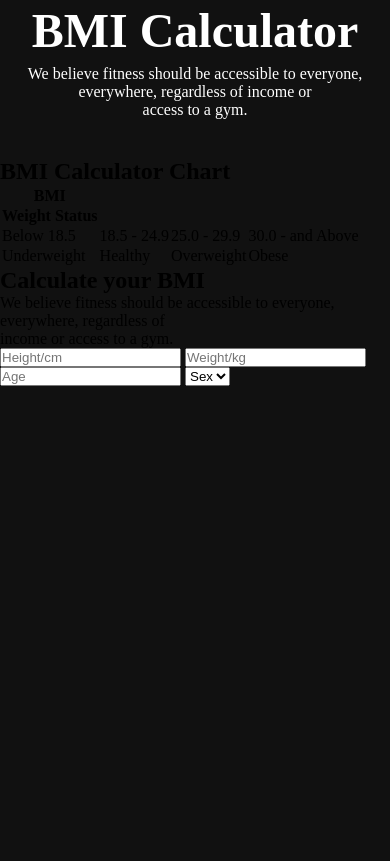
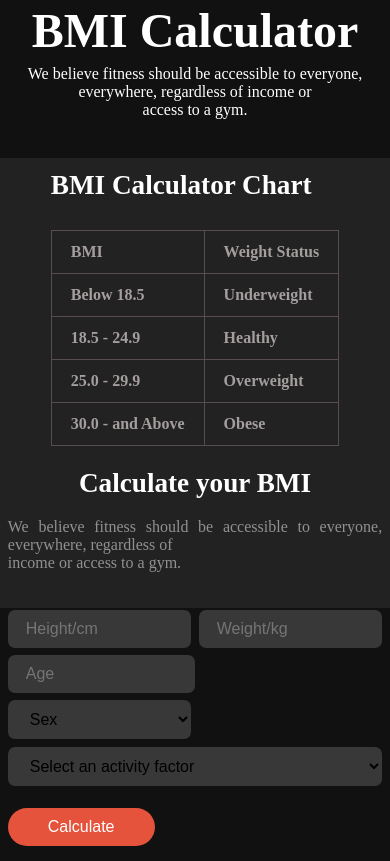
Before and after one commit to siamkhan7426/Assignmnet-2, a plain HTML site: page index.html in a window 390 px wide. Shown: the part 2197-3058 px from the top of the page. Before the commit the page ends 2583 px from the top, so only its background shows below. Drawn offline with Linux system fonts and the light colour scheme.

Commit message:
bmi calculter section and responsive section done

```diff
--- a/css/responsive.css
+++ b/css/responsive.css
@@ -1,7 +1,10 @@
 
 
-@media screen and (max-width: 1200px) {
-
+@media screen and (max-width: 900px) {
+    .bmi-child-section-flex{
+        gap: 10%;
+        align-items: center;
+    }
 }
 
 @media screen and (max-width:570px) {
@@ -56,4 +59,17 @@
     border-radius: 6%;
     text-align: center;
 }
+.bmi-child-section-flex{
+    flex-direction: column;
+}
+.bmi-calculter h1{
+    text-align: center;
+    margin-top: 4%;
+}
+.bmi-calculter p{
+    margin-bottom: 5%;
+}
+
+
+
     }
--- a/css/style.css
+++ b/css/style.css
@@ -244,3 +244,114 @@ body{
     color: #FFFFFF;
     margin-bottom: 10%;
 }
+
+.bmi-main-section{
+    background-color: #222222;
+    max-width: 1400px;
+    height: 450px;
+    padding: 3% 2%;
+
+}
+.bmi-child-section-flex{
+    display: flex;
+    justify-content: space-around;
+    align-items: center;
+    flex-direction: row;
+
+}
+.bmi-chart table, td, th{
+    border: 1px solid #584d4d;
+    text-align: justify;
+    padding: 12px 19px;
+    color: #a59e9e;
+    margin-top: 10%;
+}
+.bmi-chart table{
+   border-collapse: collapse;
+}
+.bmi-chart h1{
+    font-size: 1.7rem;
+    color: #FFFFFF;
+    font-weight: bold;
+}
+
+
+.bmi-calculter{
+    text-align: justify;
+    margin-top: 2%;
+
+}
+.bmi-calculter h1{
+    font-size: 1.7rem;
+    color: #FFFFFF;
+    margin-bottom: 5%;
+
+}
+.bmi-calculter p{
+
+    color: #FFFFFF80;
+
+}
+
+.input-text{
+    display: flex;
+    gap: 2%;
+}
+input#height{
+    width: 50%;
+    padding: 10px 18px;
+    border-radius: 7px;
+    background: #383838;
+    border: 0;
+    font-size: 1rem;
+    margin-top: 5%;
+    margin-bottom: 2%;
+}
+input#weight{
+    width: 50%;
+    padding: 10px 18px;
+    border-radius: 7px;
+    background: #383838;
+    border: 0;
+    font-size: 1rem;
+    margin-top: 5%;
+    margin-bottom: 2%;
+}
+input#age{
+    width: 50%;
+    padding: 10px 18px;
+    border-radius: 7px;
+    background: #383838;
+    border: 0;
+    font-size: 1rem;
+    margin-bottom: 2%;
+}
+select#sex{
+    width: 49%;
+    padding: 10px 18px;
+    border-radius: 7px;
+    background: #383838;
+    border: 0;
+    font-size: 1rem;
+    margin-bottom: 2%;
+}
+select#active{
+    width: 100%;
+    padding: 10px 18px;
+    border-radius: 7px;
+    background: #383838;
+    border: 0;
+    font-size: 1rem;
+    margin-bottom: 2%;
+}
+.calculate{
+    background-color: #E6533C;
+    padding: 10px 40px;
+    border-radius: 42px;
+    border: none;
+    text-align: center;
+    color: #FFFFFF;
+    font-size: 1rem;
+    margin-top: 4%;
+    margin-bottom: 4%;
+}
--- a/index.html
+++ b/index.html
@@ -123,43 +123,61 @@
                 <p>We believe fitness should be accessible to everyone, everywhere, regardless of income or <br> access to a gym.</p>
               </div>
               <section class="bmi-main-section">
-
-                <div class="bmi-section">
-                    <div class="bmi-part-section">
+                <div class="bmi-child-section-flex">
+                    <div class="bmi-main-tabel">
+                        <div class="bmi-chart">
                             <h1>BMI Calculator Chart</h1>
-                        <table class="bmi-tabel">
+                            <div class="bmi-chart">
+                                <table>
+                                    <tbody>
                                         <tr>
                                             <th>BMI</th>
-
-                            </tr>
-                            <tr>
                                             <th>Weight Status</th>
                                         </tr>
                                         <tr>
-                                <td>Below 18.5</td>
-                                <td>18.5 - 24.9</td>
-                                <td>25.0 - 29.9</td>
-                                <td>30.0 - and Above</td>
+                                            <th>Below 18.5</th>
+                                            <th>Underweight</th>
                                         </tr>
                                         <tr>
-                                <td>Underweight</td>
-                                <td>Healthy</td>
-                                <td>Overweight</td>
-                                <td>Obese</td>
+                                            <th>18.5 - 24.9</th>
+                                            <th>Healthy</th>
                                         </tr>
+                                        <tr>
+                                        <th>25.0 - 29.9	</th>
+                                        <th>Overweight</th>
+                                        </tr>
+                                        <tr>
+                                            <th>30.0 - and Above</th>
+                                            <th>Obese</th>
+                                        </tr>
+                                    </tbody>
                                 </table>
                             </div>
-                    <div class="bmi-part-section">
+                        </div>
+                    </div>
+                    <div class="bmi-calculter">
+                       <div class="bmi-tetel">
                         <h1>Calculate your BMI</h1>
                         <p>We believe fitness should be accessible to everyone, everywhere, regardless of <br> income or access to a gym. </p>
+                       </div>
                         <form >
-                            <input type="text" placeholder="Height/cm">
-                            <input type="text" placeholder="Weight/kg"> <br>
-                            <input type="text" placeholder="Age">
-                           <select >
+                            <div class="input-text">
+                                <input type="text" name="Height" id="height" placeholder="Height/cm">
+                                <input type="text" name="Weight" id="weight" placeholder="Weight/kg">
+                            </div>
+                            <div class="input-text2">
+                                <input type="text" name="Age" id="age" placeholder="Age">
+                                <select name="Sex" id="sex">
                                     <option value="Sex">Sex</option>
+                                    <option value="Sex">Male</option>
+                                    <option value="Sex">Femel</option>
                                 </select>
+                                <select name="Active" id="active">
+                                    <option value="Select an activity factor">Select an activity factor</option>
+                                </select>
+                            </div>
                         </form>
+                        <button class="calculate">Calculate</button>
                     </div>
                 </div>
 
```
Lines whose indentation alone changed are shown as unchanged.
